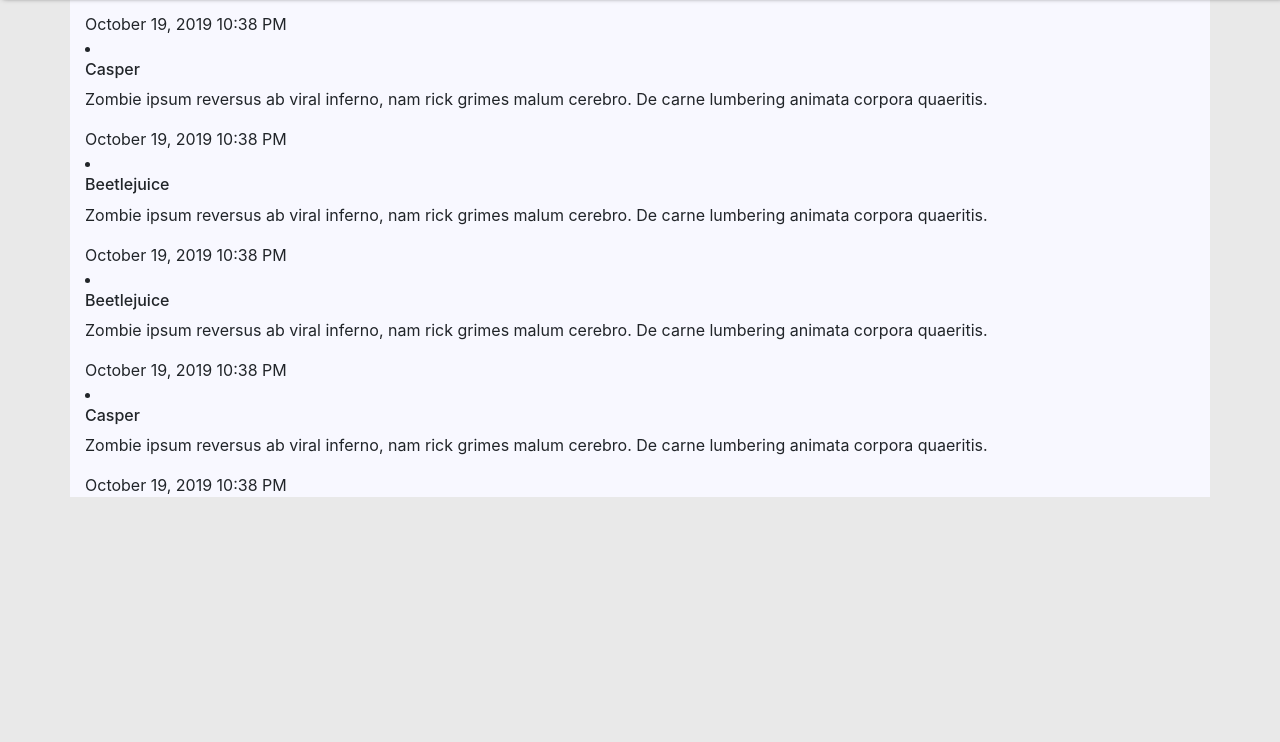
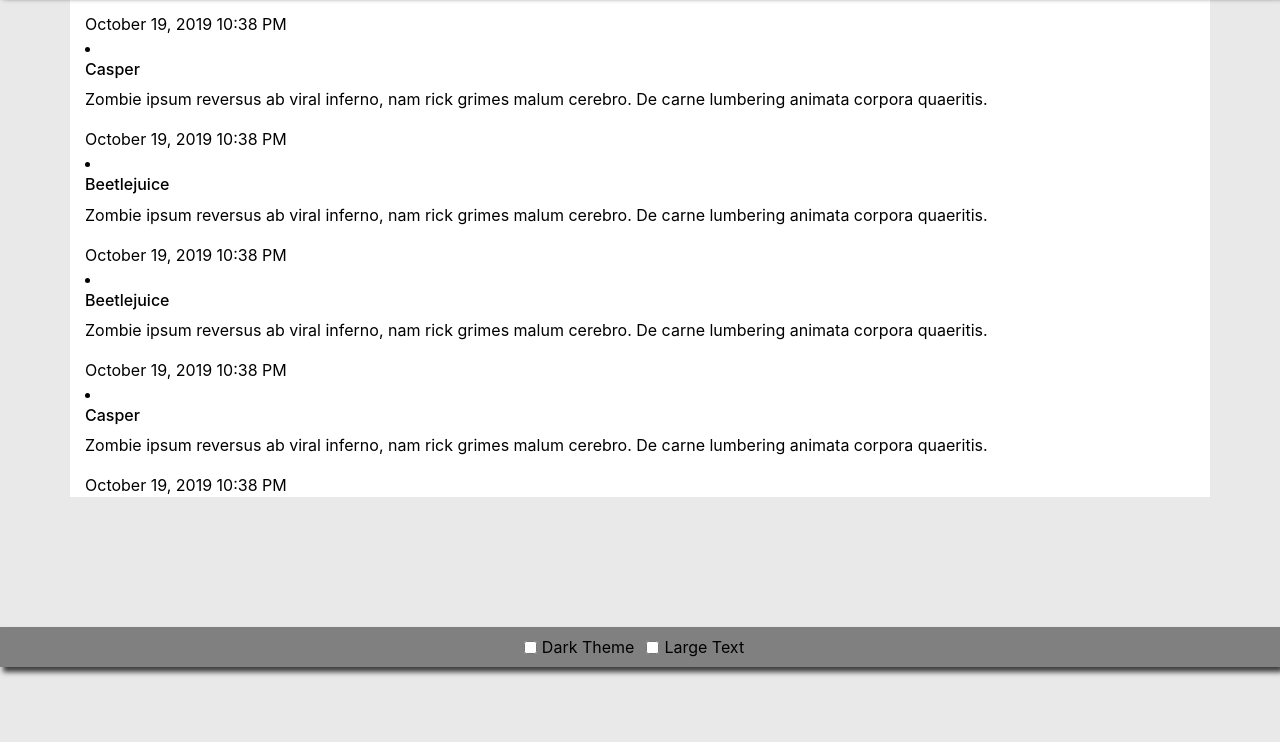
Before and after one commit to nss-evening-cohort-10/chatty-group-project-ghost-frogs, a website built with webpack: page src/index.html in a window 1280 px wide. Shown: the part 133-875 px from the top of the page. Built offline with nearby package versions, Linux system fonts and the light colour scheme.

Commit message:
dark-theme checkbox toggles light and dark theme

```diff
--- a/src/index.html
+++ b/src/index.html
@@ -12,7 +12,18 @@
     <div class="app-container">
       <div id="navbar"></div>
       <div id="chatBox" class="container"></div>
+
+    <nav class="navbar fixed-bottom justify-content-center">
+      <div class="form-check form-check-inline">
+        <input class="form-check-input" type="checkbox" id="darkTheme" value="darkTheme">
+        <label class="form-check-label" for="darkTheme">Dark Theme</label>
+      </div>
+      <div class="form-check form-check-inline">
+        <input class="form-check-input" type="checkbox" id="inlineCheckbox2" value="option2">
+        <label class="form-check-label" for="inlineCheckbox2">Large Text</label>
+      </div>
     </div>
+    </nav>
   </main>
 
 </body>
--- /dev/null
+++ b/src/javascripts/components/themeChanger/themeChange.js
@@ -0,0 +1,13 @@
+import $ from 'jquery';
+
+const changePageTheme = () => {
+  const root = $('#appRoot');
+  root.toggleClass('theme-light');
+  root.toggleClass('theme-dark');
+};
+
+const addCheckListener = () => {
+  $('#darkTheme').on('change', changePageTheme);
+};
+
+export default { addCheckListener };
--- a/src/javascripts/main.js
+++ b/src/javascripts/main.js
@@ -2,11 +2,13 @@ import 'bootstrap';
 import navbar from './components/navbar/navbar';
 import '../styles/main.scss';
 import placeholder from './components/placeholder/placeholder';
+import theme from './components/themeChanger/themeChange';
 
 const init = () => {
   navbar.createNavbar();
   placeholder.makeText();
-  placeholder.timeStamp();
+  // placeholder.timeStamp();
+  theme.addCheckListener();
 };
 
 init();
--- a/src/styles/main.scss
+++ b/src/styles/main.scss
@@ -9,6 +9,7 @@
   .navbar {
     @include themify($themes) {
     background-color: themed('barBackground');
+    color: themed('barText');
     box-shadow: themed('shadowBox');
     }
   }
@@ -25,6 +26,31 @@
       color: themed('buttonText');
     }
   }
+  #chatBox {
+    @include themify($themes) {
+      background-color: themed('messageBackground');
+      color: themed('messageTextColor');
+    }
+  }
+  #messageContainer {
+    @include themify($themes) {
+      background-color: themed('messageBackground');
+      color: themed('messageTextColor');
+    }
+  }
+  input {
+    @include themify($themes) {
+      background-color: themed('inputBackground');
+    }
+  }
+  input::placeholder {
+    @include themify($themes) {
+      background-color: themed('inputBackground');
+      color: themed('inputPlaceholderText');
+      padding: 0;
+    }
+  }
+
   .checkSet {
     margin: 10px;
   }
--- a/src/styles/themes.scss
+++ b/src/styles/themes.scss
@@ -12,10 +12,21 @@ $themes: (
     buttonBackground: rgb(11, 103, 131),
     buttonText: white,
     shadowBox: 3px 5px 5px rgb(63, 62, 62),
+  ),
+  dark: (
+    backgroundColor: rgb(26, 26, 26),
+    barBackground: #313131,
+    barText: rgb(233, 233, 233),
+    inputBackground: rgb(206, 206, 206),
+    inputPlaceholderText: rgb(95, 133, 145),
+    messageBackground: #262626,
+    messageHeadTextColor: rgb(233, 233, 233),
+    messageTextColor: rgb(233, 233, 233),
+    messageTimestampColor: rgb(95, 133, 145),
+    buttonBackground: black,
+    buttonText: white,
+    shadowBox: 3px 5px 5px black,
   )
-  // dark: (
-
-  // )
 );
 
 // Implmentation of themes
```
